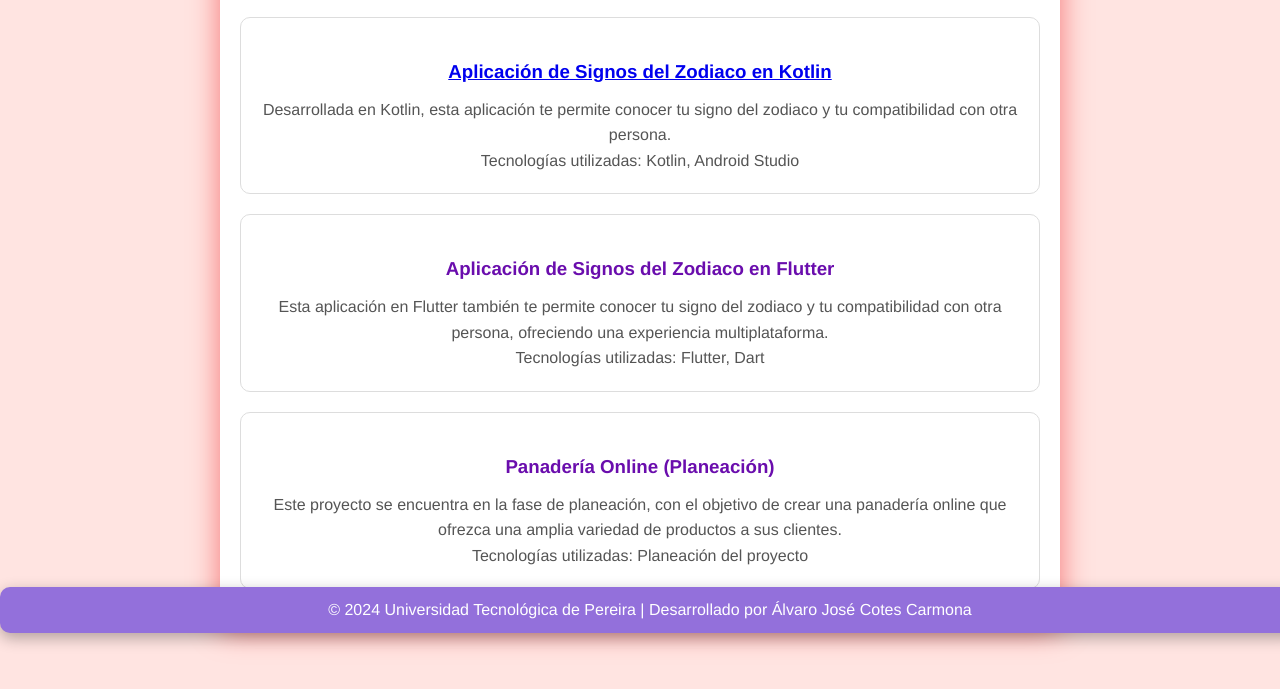
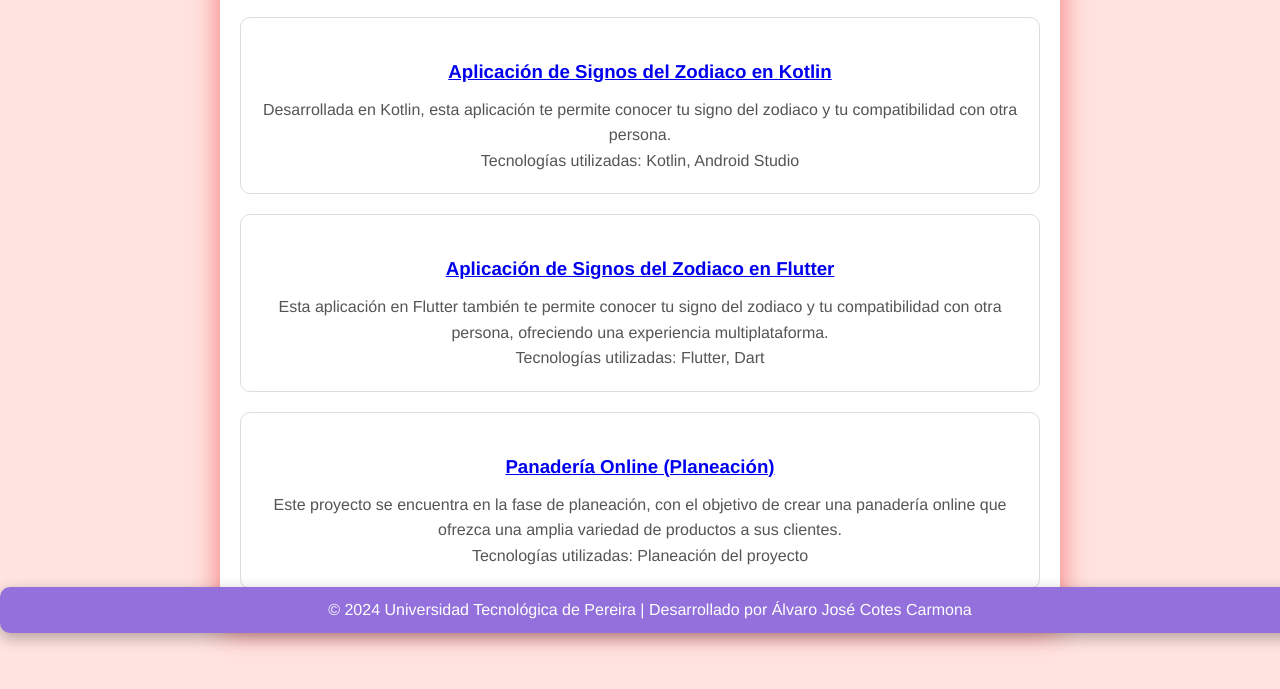
Before and after one commit to alvarocotes/alvarocotes.github.oi, a plain HTML site: page projects.html in a window 1280 px wide. Shown: the part 167-856 px from the top of the page. Drawn offline with Linux system fonts and the light colour scheme.

Commit message:
se añaden links de mis proyectos

```diff
--- a/projects.html
+++ b/projects.html
@@ -25,12 +25,12 @@
                 <p>Tecnologías utilizadas: Kotlin, Android Studio</p>
             </div>
             <div class="project">
-                <h3>Aplicación de Signos del Zodiaco en Flutter</h3>
+                <h3><a href="https://github.com/jarias356/zodiac_sign_flutter">Aplicación de Signos del Zodiaco en Flutter</a></h3>
                 <p>Esta aplicación en Flutter también te permite conocer tu signo del zodiaco y tu compatibilidad con otra persona, ofreciendo una experiencia multiplataforma.</p>
                 <p>Tecnologías utilizadas: Flutter, Dart</p>
             </div>
             <div class="project">
-                <h3>Panadería Online (Planeación)</h3>
+                <h3><a href="https://docs.google.com/document/d/1UczVGMJrNcuUDAJDuj1ikCJDrYbWh0kHJINLh_XbTPU/edit?pli=1#heading=h.gjdgxs">Panadería Online (Planeación)</a></h3>
                 <p>Este proyecto se encuentra en la fase de planeación, con el objetivo de crear una panadería online que ofrezca una amplia variedad de productos a sus clientes.</p>
                 <p>Tecnologías utilizadas: Planeación del proyecto</p>
             </div>
```
